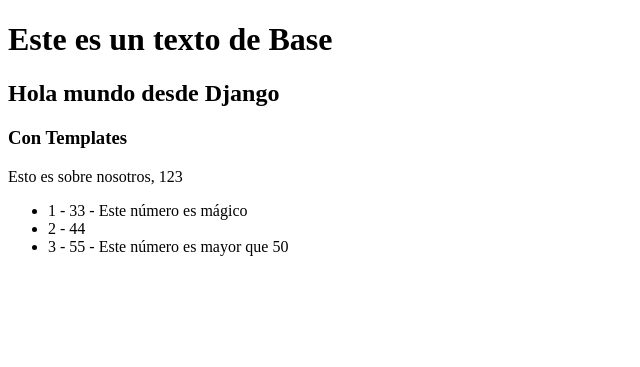
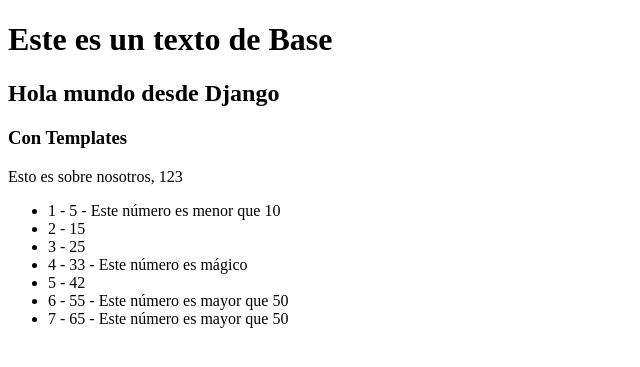
Before and after one commit to Eduardo-P/pw2-Teoria-Django, a Django app: page / in a window 1280 px wide. Shown: the part 88-455 px from the top of the page, without its empty margins (0-640 px from the left). Run offline with Django 5.2, Linux system fonts and the light colour scheme.

Commit message:
Agregando valores a la lista que se envia a traves del  contexto de la vista 'myHomeView' hacia 'home.html', ademas de hacer uso del operador de comparacion 'Menor que: <'

```diff
--- a/listaContactos/inicio/views.py
+++ b/listaContactos/inicio/views.py
@@ -6,7 +6,7 @@ def myHomeView(request, *args, **kwargs):
     myContext = {
         'myText': 'Esto es sobre nosotros',
         'myNumber': 123,
-        'myList': [33, 44, 55],
+        'myList': [5, 15, 25, 33, 42, 55, 65],
         }
     return render(request, "home.html" , myContext)
 
--- a/listaContactos/templates/home.html
+++ b/listaContactos/templates/home.html
@@ -20,6 +20,8 @@
                     - Este número es mágico
                 {% elif myItem > 50 %}
                     - Este número es mayor que 50
+                {% elif myItem < 10 %}
+                    - Este número es menor que 10
                 {% endif %}
                 </li>
             {% endfor %}
```
